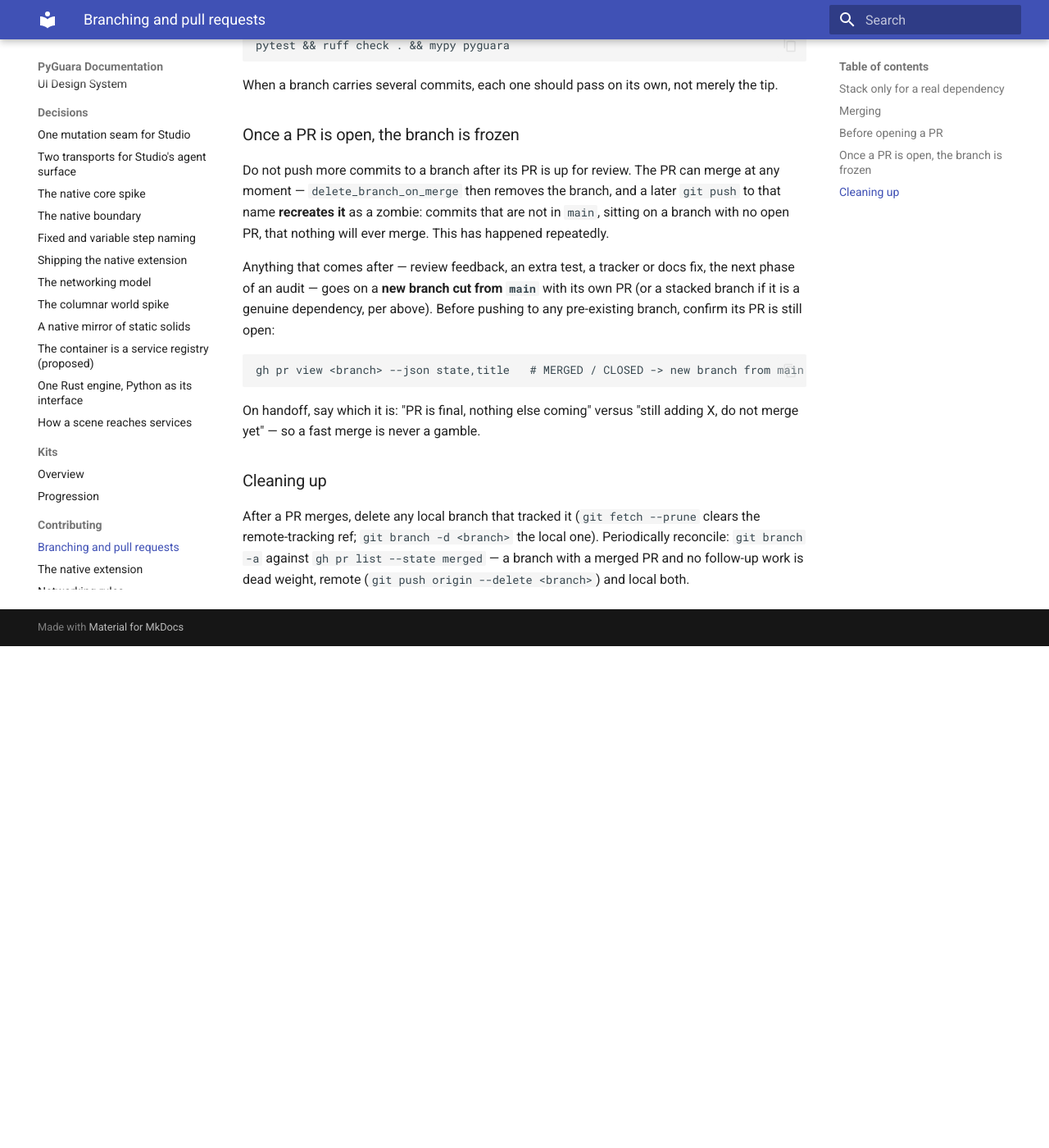
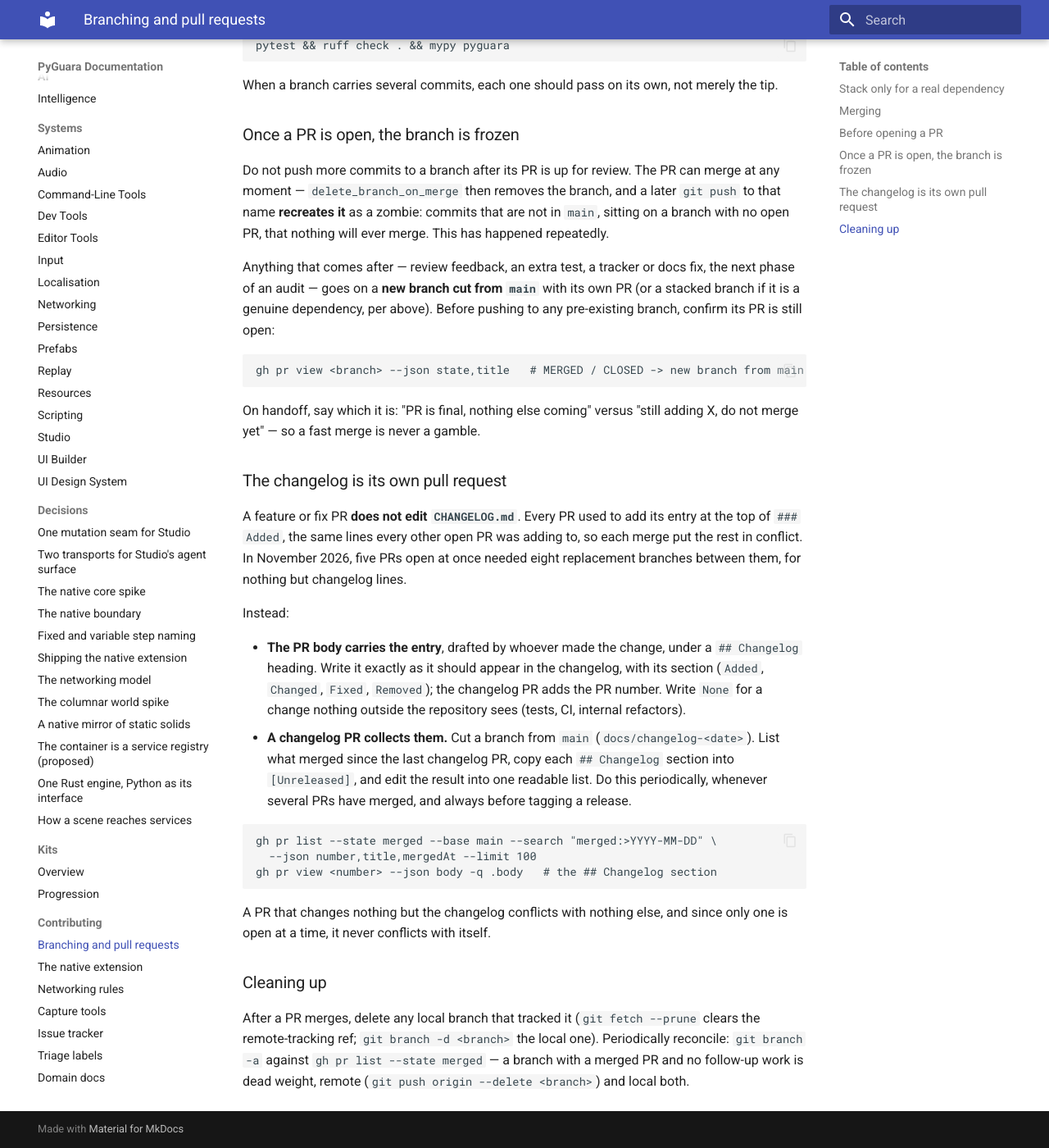
Before and after one commit to Wedeueis/pyguara, an MkDocs documentation site: the page built from docs/agents/branching.md, in a window 1280 px wide and 1400 px high, scrolled down 1071 px. Shown: the whole window at 82% size. Built offline with MkDocs 1.6.1 and Material for MkDocs 9.7.7, drawn with Linux system fonts in a browser that asks for light colours; before the commit the page ends 1859 px from its top, so only the background shows below that.

Commit message:
docs: feature PRs draft their changelog entry; a changelog PR collects them
Every PR added its entry at the top of the same section of CHANGELOG.md,
so each merge put every other open PR in conflict. A feature or fix PR now
drafts its entry in its body under ## Changelog, and a separate changelog
PR, cut from main, copies the merged entries into [Unreleased] periodically
and before each release.

Co-Authored-By: Claude Opus 5.5 <noreply@anthropic.com>

````diff
--- a/docs/agents/branching.md
+++ b/docs/agents/branching.md
@@ -69,6 +69,36 @@ gh pr view <branch> --json state,title   # MERGED / CLOSED -> new branch from ma
 On handoff, say which it is: "PR is final, nothing else coming" versus "still
 adding X, do not merge yet" — so a fast merge is never a gamble.
 
+### The changelog is its own pull request
+
+A feature or fix PR **does not edit `CHANGELOG.md`**. Every PR used to add its
+entry at the top of `### Added`, the same lines every other open PR was
+adding to, so each merge put the rest in conflict. In November 2026, five
+PRs open at once needed eight replacement branches between them, for
+nothing but changelog lines.
+
+Instead:
+
+- **The PR body carries the entry**, drafted by whoever made the change, under
+  a `## Changelog` heading. Write it exactly as it should appear in the
+  changelog, with its section (`Added`, `Changed`, `Fixed`, `Removed`); the
+  changelog PR adds the PR number. Write `None` for a change nothing outside
+  the repository sees (tests, CI, internal refactors).
+- **A changelog PR collects them.** Cut a branch from `main` (`docs/changelog-<date>`).
+  List what merged since the last changelog PR, copy each `## Changelog`
+  section into `[Unreleased]`, and edit the result into one readable list.
+  Do this periodically, whenever several PRs have merged, and always before
+  tagging a release.
+
+```bash
+gh pr list --state merged --base main --search "merged:>YYYY-MM-DD" \
+  --json number,title,mergedAt --limit 100
+gh pr view <number> --json body -q .body   # the ## Changelog section
+```
+
+A PR that changes nothing but the changelog conflicts with nothing else, and
+since only one is open at a time, it never conflicts with itself.
+
 ### Cleaning up
 
 After a PR merges, delete any local branch that tracked it
````
Also changed, not shown: AGENTS.md (+3 -0 lines), docs/guides/Archictecture & Style Guide.md (+3 -1 lines).
